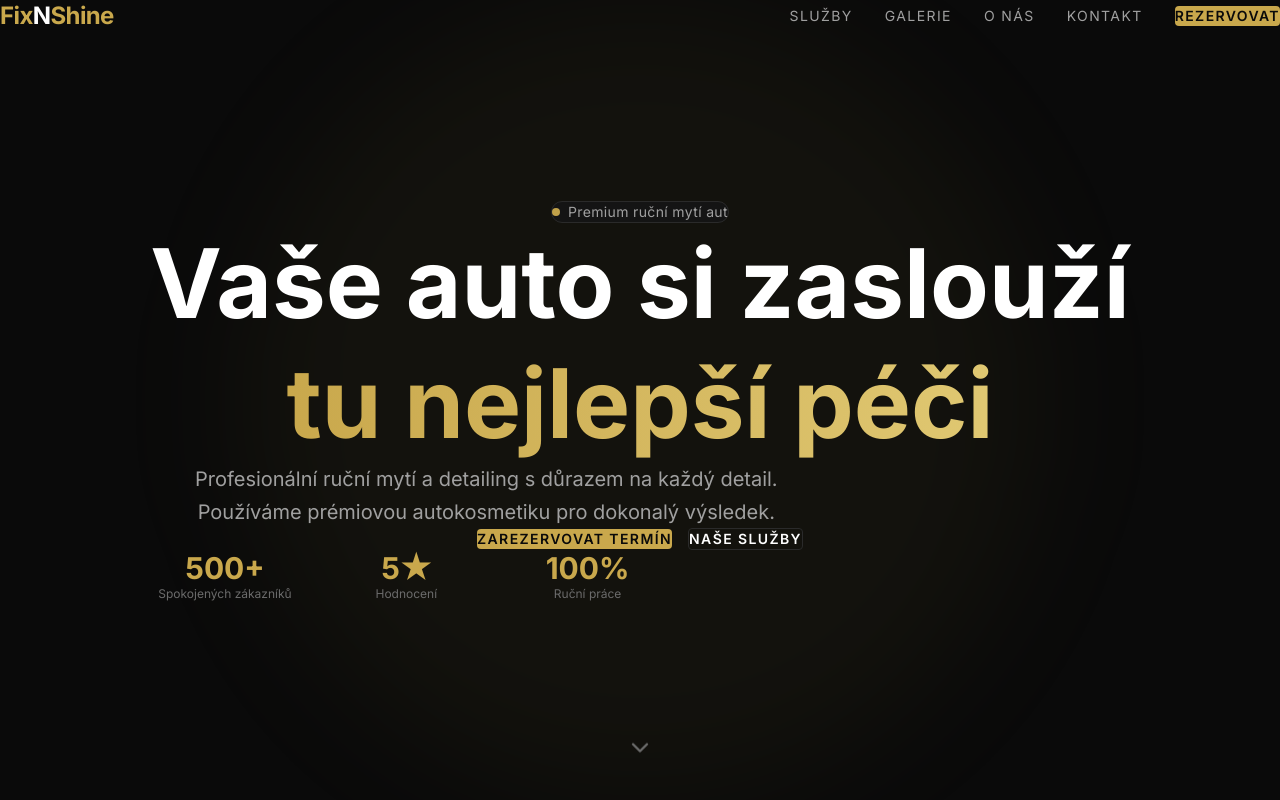
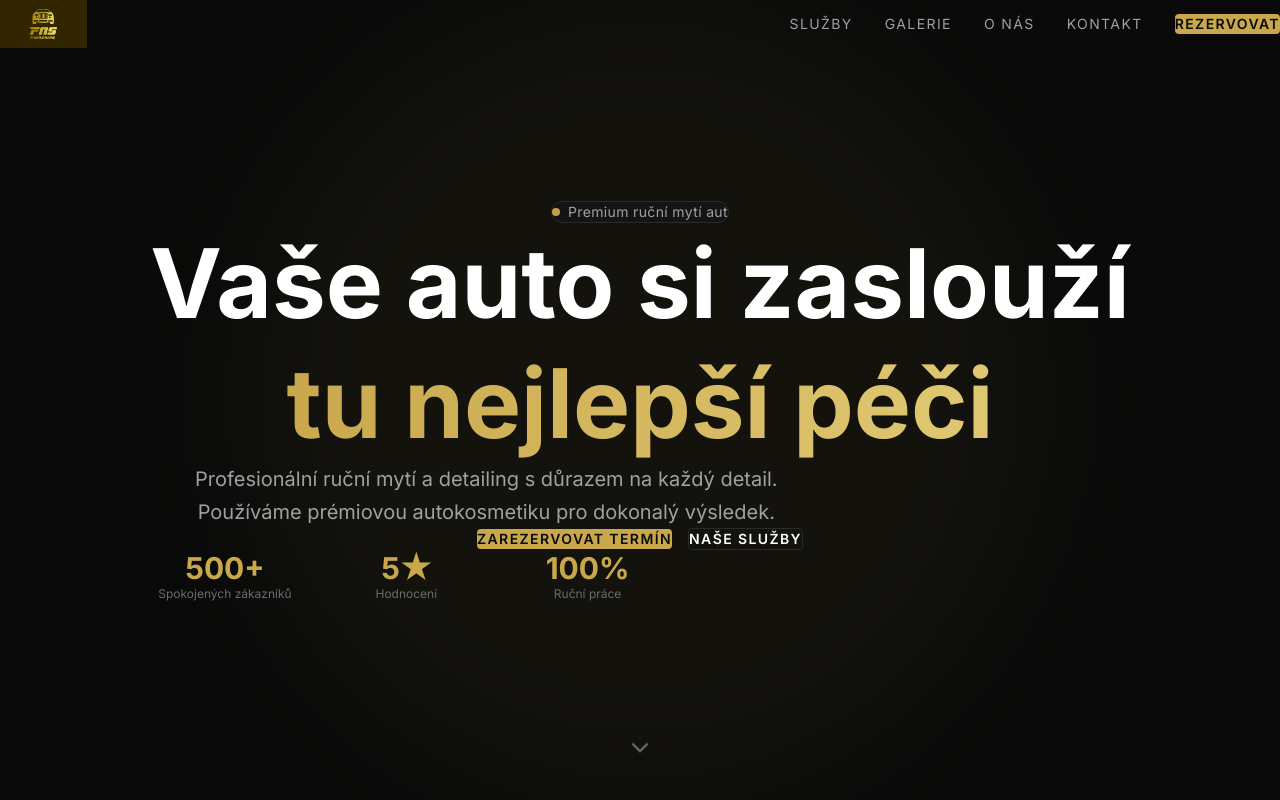
Before and after one commit to jakubrichter332-ops/fixnshine-web, a React (Vite) app: page / in a window 1280 px wide. Shown: the top 800 px of the page. Built offline with nearby package versions, Linux system fonts and the light colour scheme.

Commit message:
Add FixNShine logo to navbar and footer
Co-Authored-By: Claude Opus 4.6 <noreply@anthropic.com>

```diff
--- a/src/components/Footer.tsx
+++ b/src/components/Footer.tsx
@@ -1,13 +1,11 @@
+import logo from "../assets/logo.jpeg";
+
 export default function Footer() {
   return (
     <footer className="border-t border-border py-8 px-6">
       <div className="max-w-7xl mx-auto flex flex-col md:flex-row items-center justify-between gap-4">
         {/* Logo */}
-        <div className="text-lg font-bold tracking-tight">
-          <span className="text-gold">Fix</span>
-          <span className="text-text-primary">N</span>
-          <span className="text-gold">Shine</span>
-        </div>
+        <img src={logo} alt="FixNShine" className="h-10" />
 
         {/* Copyright */}
         <p className="text-text-muted text-sm">
--- a/src/components/Navbar.tsx
+++ b/src/components/Navbar.tsx
@@ -1,5 +1,6 @@
 import { useState, useEffect } from "react";
 import { Menu, X } from "lucide-react";
+import logo from "../assets/logo.jpeg";
 
 const navLinks = [
   { label: "Služby", href: "#sluzby" },
@@ -28,10 +29,8 @@ export default function Navbar() {
     >
       <div className="max-w-7xl mx-auto px-6 py-4 flex items-center justify-between">
         {/* Logo */}
-        <a href="#" className="text-2xl font-bold tracking-tight">
-          <span className="text-gold">Fix</span>
-          <span className="text-text-primary">N</span>
-          <span className="text-gold">Shine</span>
+        <a href="#">
+          <img src={logo} alt="FixNShine" className="h-12" />
         </a>
 
         {/* Desktop links */}
```
Also changed, not shown: src/assets/logo.jpeg (added).
